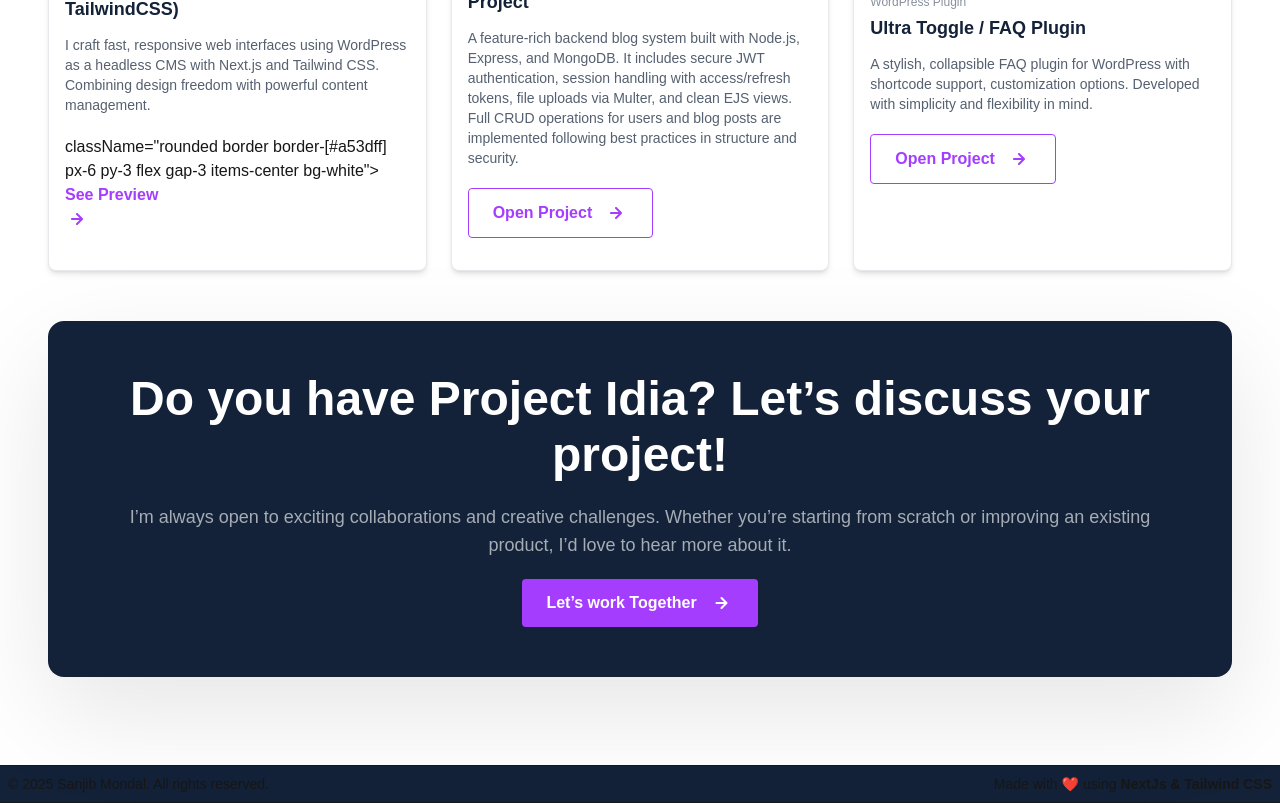
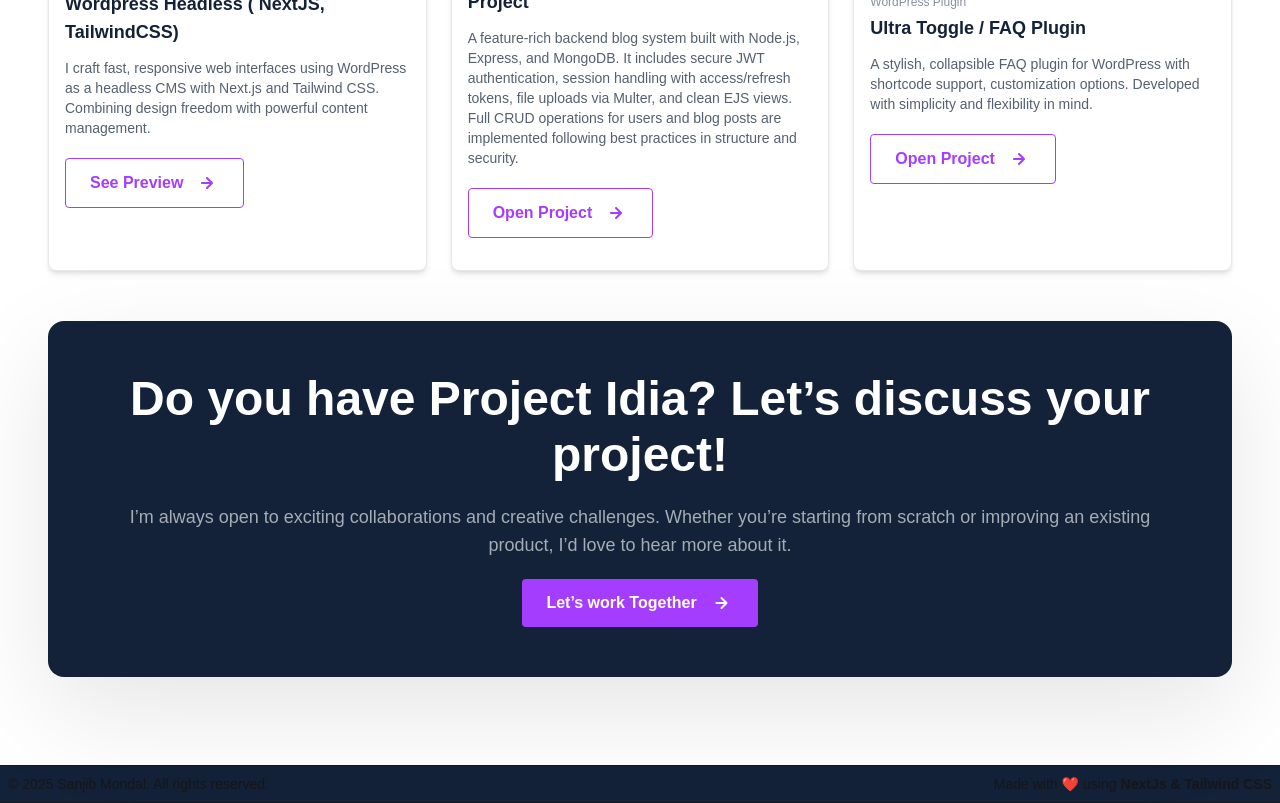
Before and after one commit to S4NJ18/my-portfolio, a Next.js app: page / in a window 1280 px wide. Shown: the part 2020-2823 px from the top of the page. Built offline with nearby package versions, Linux system fonts and the light colour scheme.

Commit message:
Update page.js

```diff
--- a/app/page.js
+++ b/app/page.js
@@ -293,10 +293,8 @@ const Home = () => {
                         management.
                       </small>
                     </div>
-                    <Link
-                          href={"https://headless-wp-next-js-app.vercel.app/"}
-                      target="_blank">
-className="rounded border border-[#a53dff] px-6 py-3 flex gap-3 items-center bg-white">
+                    <Link href={"https://headless-wp-next-js-app.vercel.app/"} target="_blank"
+                          className="rounded border border-[#a53dff] px-6 py-3 flex gap-3 items-center bg-white">
                       <p className="text-base text-[#a53dff] font-semibold">
                         See Preview
                       </p>
```
